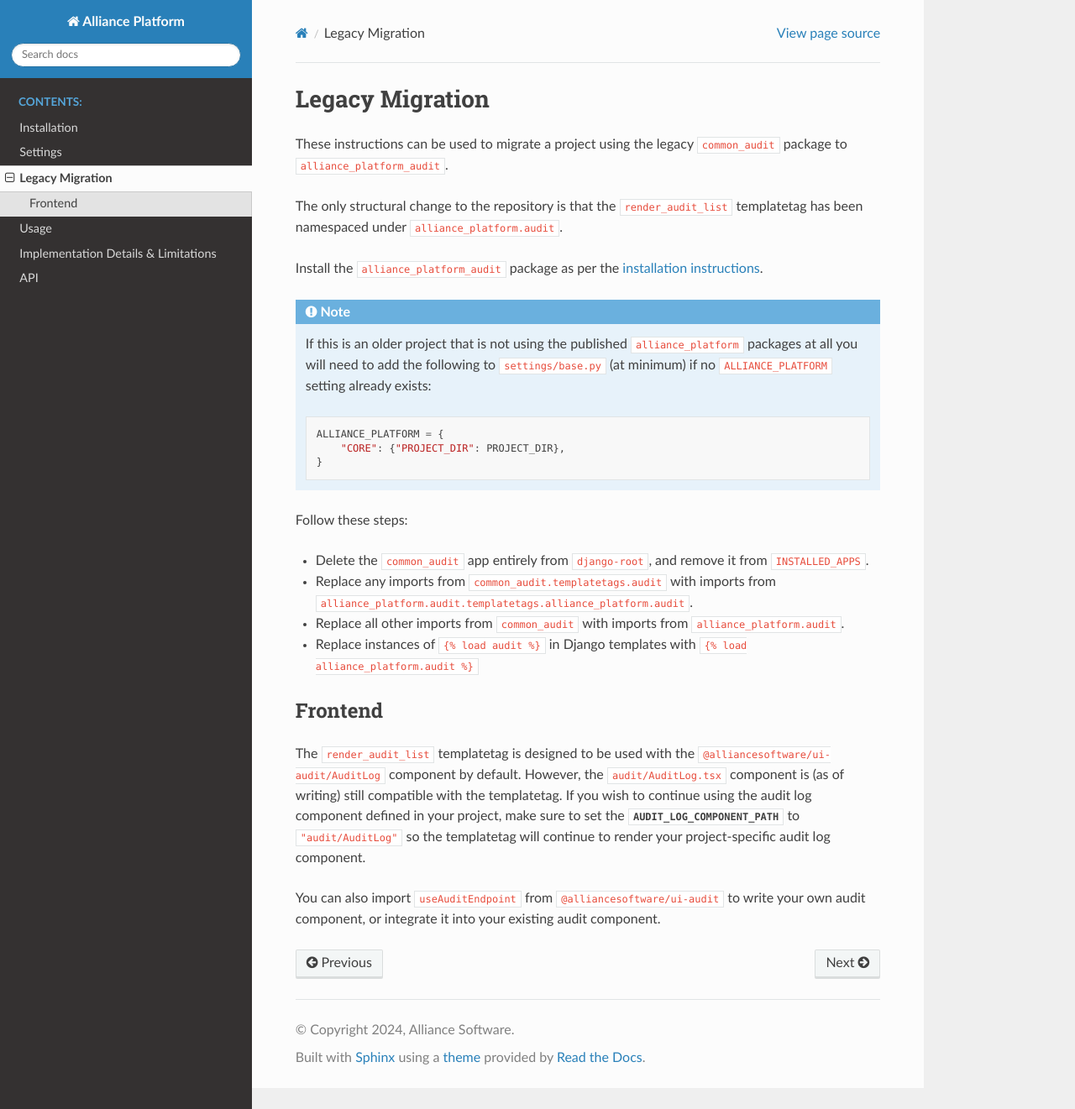
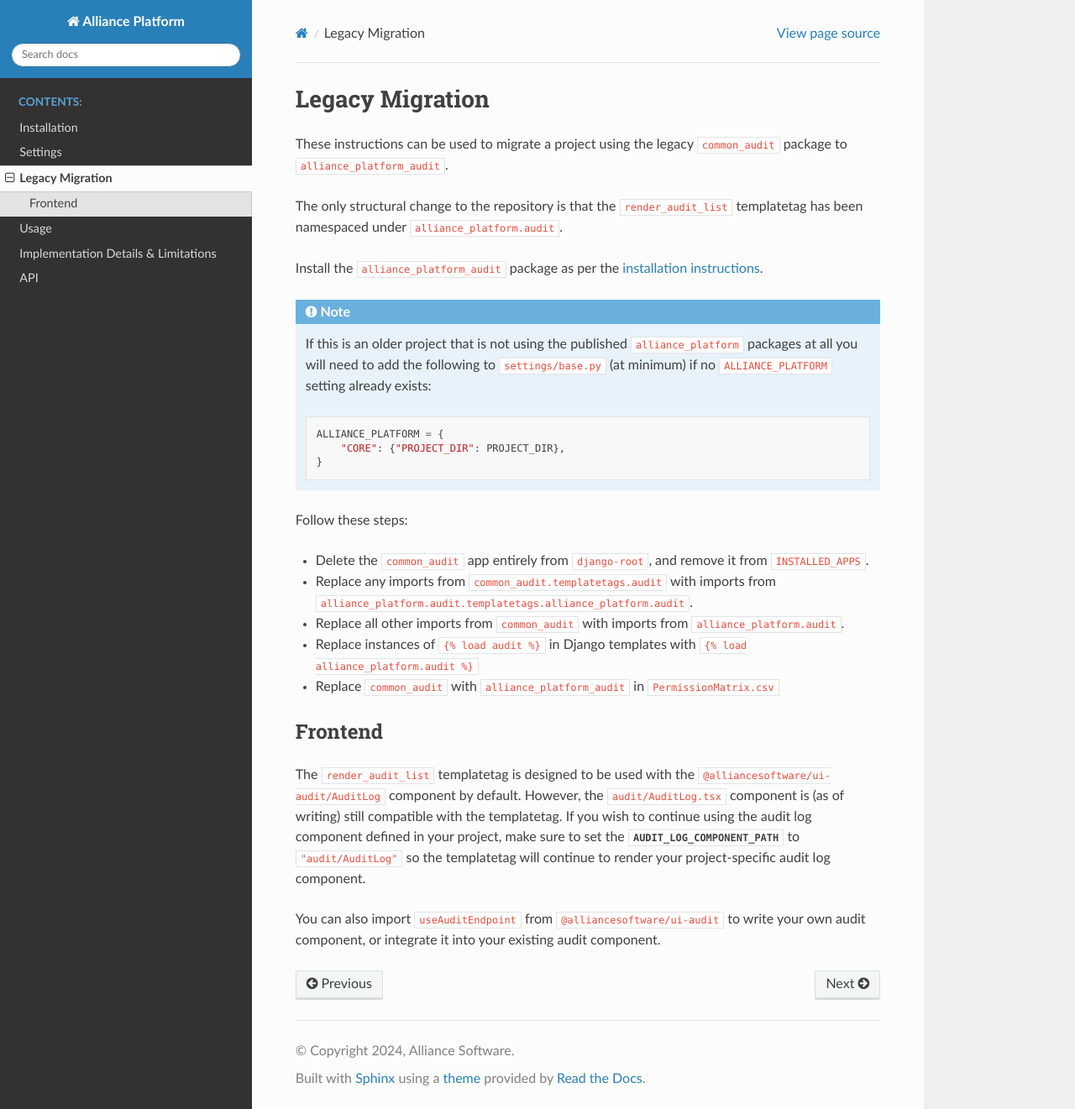
Before and after one commit to AllianceSoftware/alliance-platform-py, a Sphinx documentation site: the page built from packages/ap-audit/docs/legacy-migration.rst, in a window 1280 px wide and 1321 px high. Shown: the whole window at 84% size. Built offline with Sphinx 7.4.7 and the Read the Docs theme 3.1.0, drawn with Linux system fonts in a browser that asks for light colours; cross-references to code outside the pages are shown as plain code.

Commit message:
doc: add missing step to audit legacy migration

```diff
--- a/packages/ap-audit/docs/legacy-migration.rst
+++ b/packages/ap-audit/docs/legacy-migration.rst
@@ -23,6 +23,7 @@ Follow these steps:
 * Replace any imports from ``common_audit.templatetags.audit`` with imports from ``alliance_platform.audit.templatetags.alliance_platform.audit``.
 * Replace all other imports from ``common_audit`` with imports from ``alliance_platform.audit``.
 * Replace instances of ``{% load audit %}`` in Django templates with ``{% load alliance_platform.audit %}``
+* Replace ``common_audit`` with ``alliance_platform_audit`` in ``PermissionMatrix.csv``
 
 Frontend
 ~~~~~~~~
```
